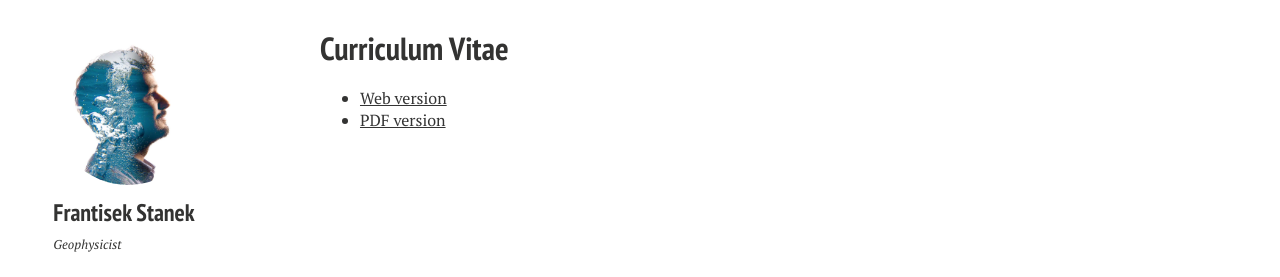
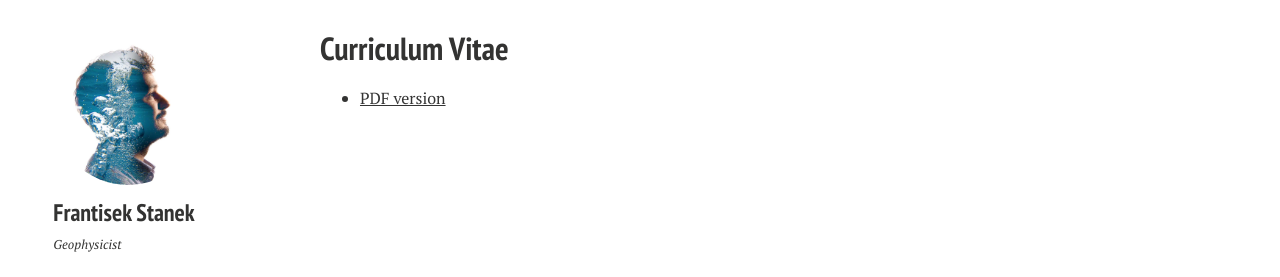
Before and after one commit to StanekFr/StanekFr.github.io, a Jekyll site: the page built from cv/index.md, in a window 1280 px wide. Shown: the part 342-619 px from the top of the page. Built offline with Jekyll 4.4.1, drawn with Linux system fonts in a browser that asks for light colours; nearby versions of some CDN libraries; some web fonts are replaced.

Commit message:
Update index.md

```diff
--- a/cv/index.md
+++ b/cv/index.md
@@ -6,5 +6,5 @@ title: "Curriculum Vitae"
 modified: 2022-07-17
 ---
 
-- [Web version]({{ site.url }}/cv/CV_FrantisekStanek.html)
+<!-- - [Web version]({{ site.url }}/cv/CV_FrantisekStanek.html) -->
 - [PDF version]({{ site.url }}/cv/StanekFr_CV_20220701.pdf)
```
